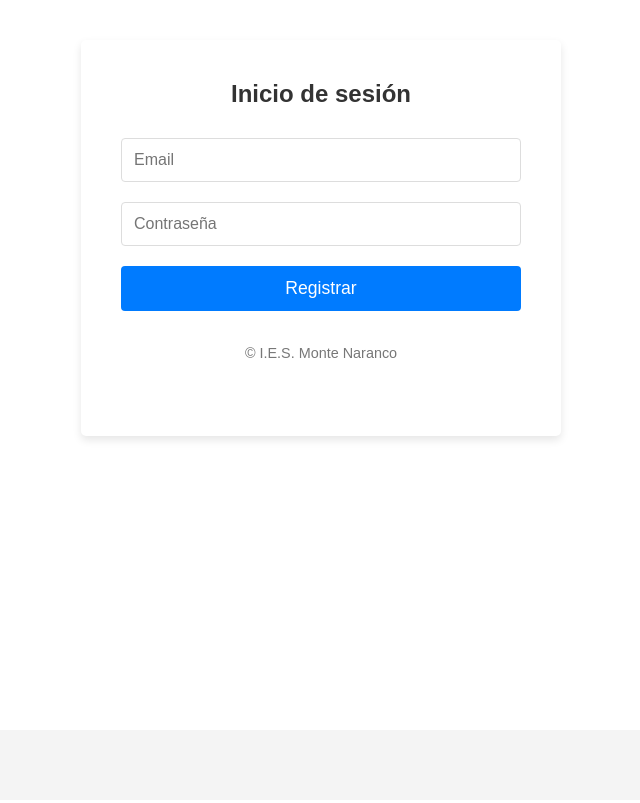
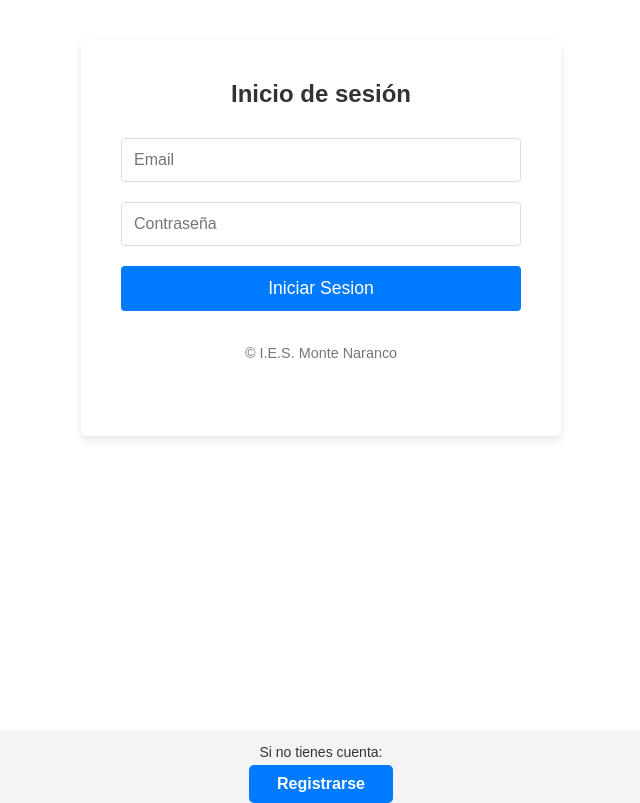
Before and after one commit to Lucia195/ActividadGrupal, a PHP site: page /inicio.php in a window 1280 px wide. Shown: the whole page, without its empty margins (319-959 px from the left). Before the commit the page ends 440 px from the top, so only its background shows below. Run offline with PHP 8.4, Linux system fonts and the light colour scheme.

Commit message:
ElUsuarioSeRegistra

```diff
--- a/Conexion.class.php
+++ b/Conexion.class.php
@@ -6,7 +6,7 @@ class Conexion
     private $host = 'localhost';
     private $usuario = 'root';
     private $password = 'root';
-    private $basedatos = 'dwes_laliga';
+    private $basedatos = 'parque_atracciones';
     //Constructor privado
     private function __construct()
     {
--- a/css/estilos.css
+++ b/css/estilos.css
@@ -101,3 +101,35 @@ body {
     padding: 0.625rem;
     border-radius: 0.25rem;
 }
+
+
+.pie-login {
+    width: 90%;
+    max-width: 18.75rem;
+    margin: 0.625rem auto 0;
+    text-align: center;
+}
+
+.pie-login p {
+    font-size: 0.875rem;
+    margin-bottom: 0.3125rem;
+}
+
+
+.boton-registro {
+    background-color: #007bff;
+    color: white;
+    border: none;
+    padding: 0.625rem 1.25rem;
+    border-radius: 0.3125rem;
+    cursor: pointer;
+    font-size: 1em;
+    font-weight: bold;
+    transition: background-color 0.3s ease;
+    min-width: 9rem;
+    display: inline-block;
+}
+
+.boton-registro:hover {
+    background-color: #0056b3;
+}
--- a/inicio.php
+++ b/inicio.php
@@ -76,12 +76,17 @@ $mensaje_exito = '';
                 <div class="campos">
                     <input type="password" id="contrasena" name="contrasena" placeholder="Contraseña" required>
                 </div>
-                <button type="submit" name="inicio" id="inicio">Registrar</button>
+                <button type="submit" name="inicio" id="inicio">Iniciar Sesion</button>
             </form>
 
             <p class="footer">© I.E.S. Monte Naranco</p>
         </div>
     </div>
-
+    <div class="pie-login">
+        <p>Si no tienes cuenta:</p>
+        <form action="registro.php" method="post">
+            <button type="submit" class="boton-registro">Registrarse</button>
+        </form>
+    </div>
 </body>
 </html>
```
Also changed, not shown: InsercionesDAO.class.php (+17 -3 lines), registro.php (+18 -17 lines).
